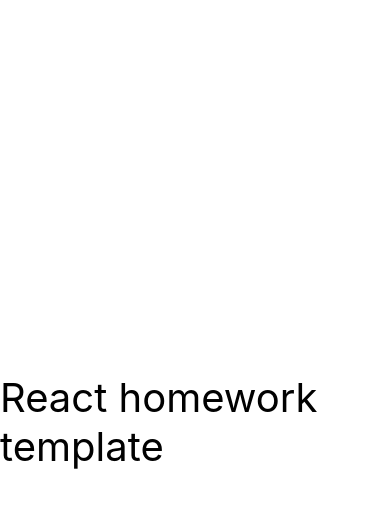
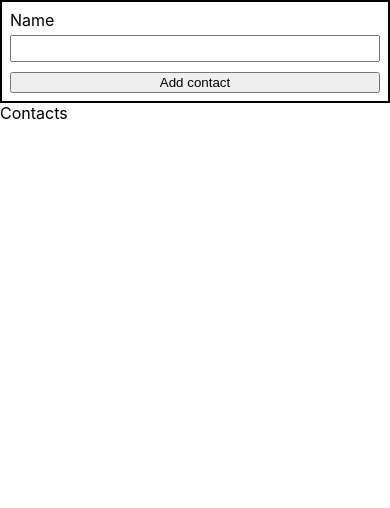
Before and after one commit to aniakurtiak/goit-react-hw-04-phonebook, a React (Create React App) app: page / in a window 390 px wide. Shown: the top 508 px of the page. Built offline with nearby package versions, Linux system fonts and the light colour scheme.

Commit message:
phonebook form step1

```diff
--- a/package.json
+++ b/package.json
@@ -8,12 +8,14 @@
     "@testing-library/react": "^12.1.4",
     "@testing-library/user-event": "^13.5.0",
     "formic": "^0.0.10",
-    "formik": "^2.4.4",
+    "formik": "^2.4.5",
+    "nanoid": "^5.0.1",
     "react": "^18.1.0",
     "react-dom": "^18.1.0",
     "react-scripts": "5.0.1",
     "styled-components": "^6.0.7",
-    "web-vitals": "^2.1.3"
+    "web-vitals": "^2.1.3",
+    "yup": "^1.2.0"
   },
   "scripts": {
     "start": "react-scripts start",
--- a/src/components/App.jsx
+++ b/src/components/App.jsx
@@ -1,16 +1,32 @@
-export const App = () => {
-  return (
-    <div
-      style={{
-        height: '100vh',
-        display: 'flex',
-        justifyContent: 'center',
-        alignItems: 'center',
-        fontSize: 40,
-        color: '#010101'
-      }}
-    >
-      React homework template
-    </div>
-  );
-};
+import { Component } from 'react';
+import { Contacts } from './Contacts/Contacts';
+import { Phonebook } from './Phonebook/Phonebook';
+import { nanoid } from 'nanoid';
+
+export class App extends Component {
+  state = {
+    contacts: [],
+  };
+
+  addContact = newContact => {
+    console.log(newContact);
+    this.setState(prevState => ({
+      contacts: [
+        ...prevState.contacts,
+        {
+          id: nanoid(),
+          ...newContact,
+        },
+      ],
+    }));
+  };
+
+  render() {
+    return (
+      <div>
+        <Phonebook onAdd={this.addContact} />
+        <Contacts />
+      </div>
+    );
+  }
+}
--- /dev/null
+++ b/src/components/Contacts/Contacts.jsx
@@ -0,0 +1,3 @@
+export const Contacts = () => {
+  return <div>Contacts</div>;
+};
--- /dev/null
+++ b/src/components/Phonebook/Phonebook.jsx
@@ -0,0 +1,34 @@
+import { Formik } from 'formik';
+import { StyledForm, Label, StyledField, ErrorMsg } from './Phonebook.styled';
+import * as Yup from 'yup';
+
+const PhonebookSchema = Yup.object().shape({
+  name: Yup.string()
+    .min(2, 'Too Short!')
+    .max(50, 'Too Long!')
+    .required('Required'),
+});
+
+export const Phonebook = ({ onAdd }) => {
+  return (
+    <Formik
+      initialValues={{
+        name: '',
+      }}
+      validationSchema={PhonebookSchema}
+      onSubmit={(values, actions) => {
+        onAdd(values);
+        actions.resetForm();
+      }}
+    >
+      <StyledForm>
+        <Label>
+          Name
+          <StyledField name="name" type="text"></StyledField>
+          <ErrorMsg name="name" component="div" />
+        </Label>
+        <button type="submit">Add contact</button>
+      </StyledForm>
+    </Formik>
+  );
+};
--- /dev/null
+++ b/src/components/Phonebook/Phonebook.styled.js
@@ -0,0 +1,26 @@
+import styled from "styled-components";
+import { Field, Form, ErrorMessage } from "formik";
+
+export const StyledForm = styled(Form)`
+max-width: 400px;
+padding: 8px;
+border: 2px solid black;
+display: flex;
+flex-direction: column;
+gap: 10px;
+`;
+
+export const Label = styled.label`
+display: flex;
+flex-direction: column;
+gap: 5px;
+`;
+
+export const StyledField = styled(Field)`
+padding: 4px;
+`;
+
+export const ErrorMsg = styled(ErrorMessage)`
+font-size: 12px;
+color: red;
+`;
```
Also changed, not shown: 1 other file (tests, documents, lock files or other folders).
